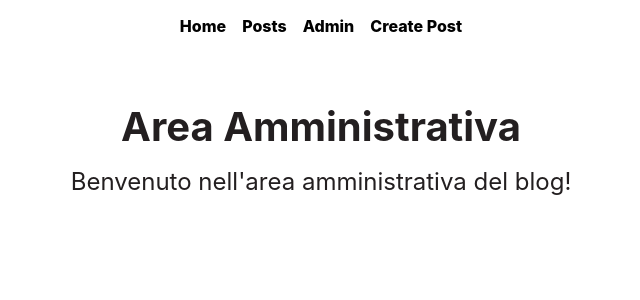
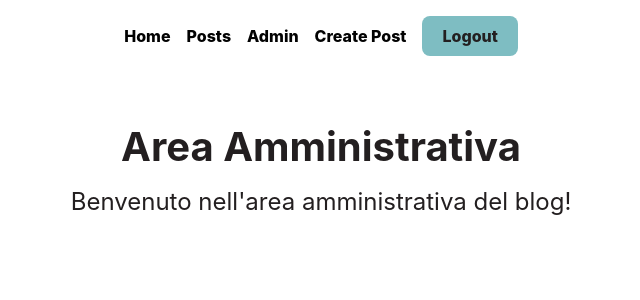
Before and after one commit to MirkoCherchi/react-context-auth, a React (Vite) app: page /login in a window 1280 px wide. Both pictures are taken after typing "name@example.com", "Sample123" into the empty fields and a click on the button "Login". Shown: the top 300 px of the page, without its empty margins (319-959 px from the left). Built offline with nearby package versions, Linux system fonts and the light colour scheme; no server answers.

Commit message:
feat: logout

```diff
--- a/src/App.jsx
+++ b/src/App.jsx
@@ -1,3 +1,5 @@
+// App.jsx
+
 import React from "react";
 import { BrowserRouter as Router, Route, Routes, Link } from "react-router-dom";
 import { AuthProvider } from "./components/contexts/AuthContext";
--- a/src/PrivateNavLinks.jsx
+++ b/src/PrivateNavLinks.jsx
@@ -3,7 +3,7 @@ import { Link } from "react-router-dom";
 import { AuthContext } from "./components/contexts/AuthContext";
 
 function PrivateNavLinks() {
-  const { isAuthenticated } = useContext(AuthContext);
+  const { isAuthenticated, logout } = useContext(AuthContext);
 
   return (
     <>
@@ -26,6 +26,13 @@ function PrivateNavLinks() {
           <Link to="/login">Login</Link>
         </li>
       )}
+      {isAuthenticated && (
+        <li>
+          <button className="logout" onClick={logout}>
+            Logout
+          </button>
+        </li>
+      )}
     </>
   );
 }
--- a/src/index.css
+++ b/src/index.css
@@ -355,3 +355,20 @@ input[type="password"] {
   background-color: #f3dfa2;
   color: #231f20;
 }
+
+/* Logout */
+
+.logout {
+  all: unset;
+  background-color: #7ebdc2;
+  color: #231f20;
+  padding: 10px 20px;
+  border-radius: 8px;
+  cursor: pointer;
+  transition: background-color 0.3s ease;
+  font-weight: 800;
+}
+
+.logout:hover {
+  background-color: #f3dfa2;
+}
```
Also changed, not shown: src/hooks/UsePersistedAuth.jsx (added, +16 -0 lines).
